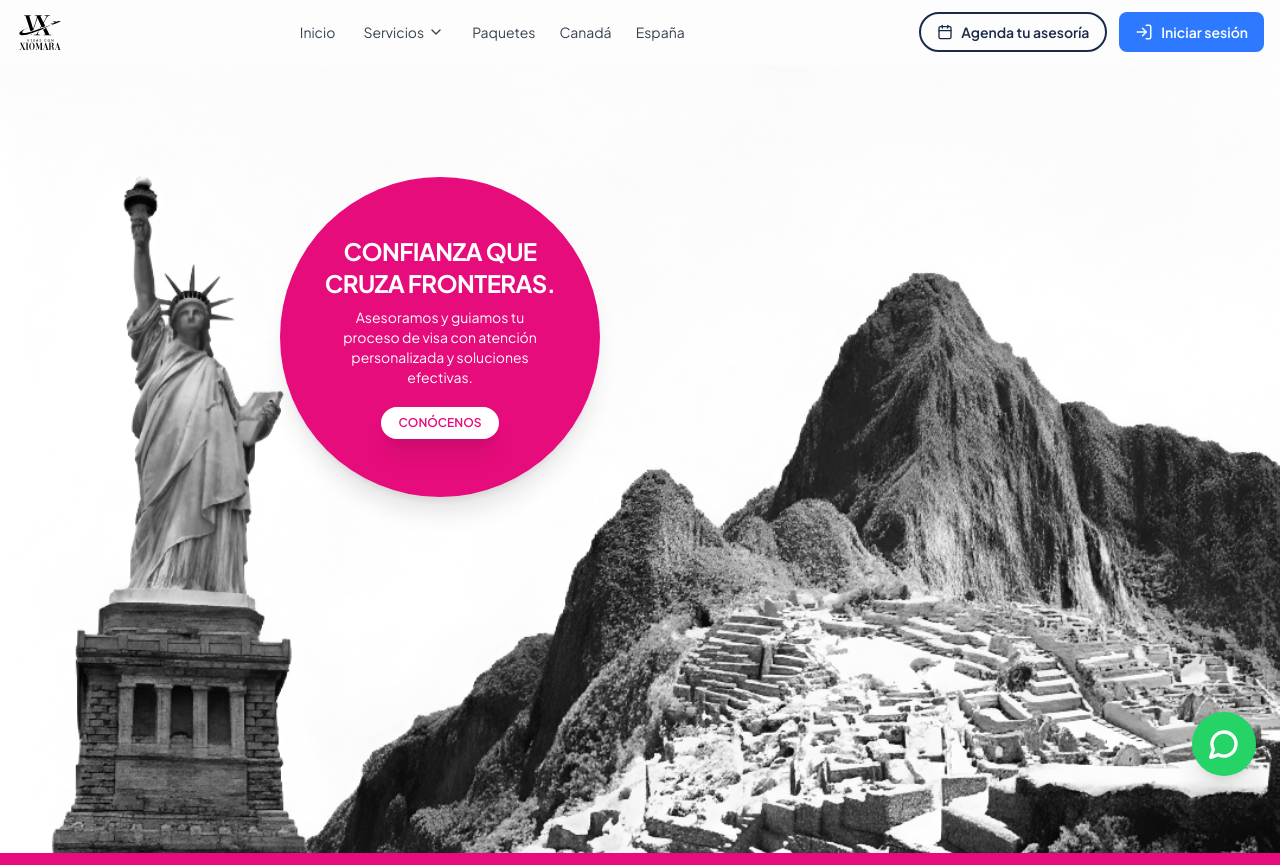
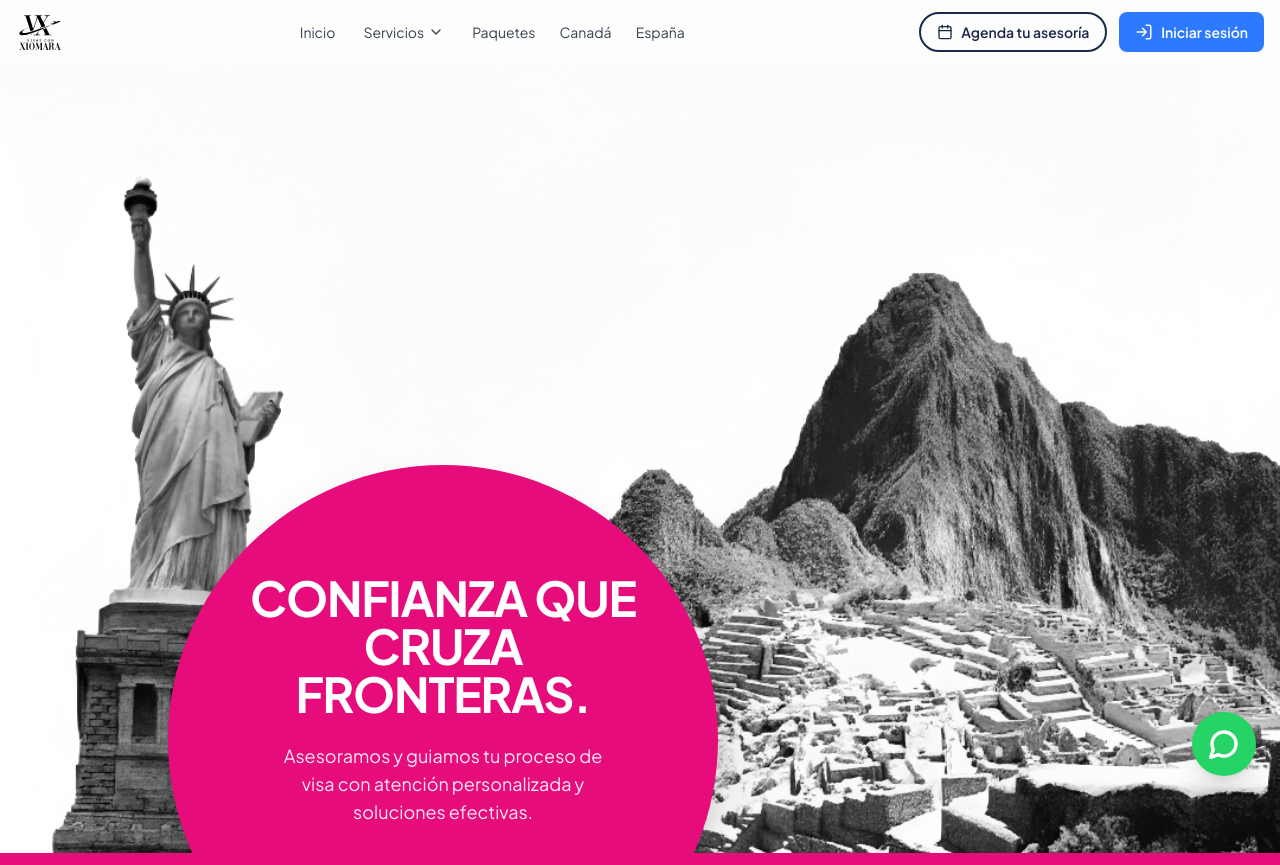
Before and after one commit to jpnorena96/visasconxiomara.com, a React (Vite) app: page / in a window 1280 px wide. Built offline with nearby package versions, Linux system fonts and the light colour scheme; no server answers.

Commit message:
Resize Hero circle to be larger and overlap mountain footer

```diff
--- a/src/pages/public/HeroXiomara.jsx
+++ b/src/pages/public/HeroXiomara.jsx
@@ -22,30 +22,38 @@ export default function HeroXiomara() {
             aria-hidden
             className="
               absolute
-              left-1/2 -translate-x-1/2 md:left-[20%] md:translate-x-0
-              top-24 md:top-28
+              left-1/2 -translate-x-1/2 md:translate-x-0
+              md:left-16 lg:left-32
+              top-[15%] md:top-1/2 md:-translate-y-1/2
               flex flex-col items-center justify-center
-              p-3 sm:p-5 md:p-6
-              w-[220px] h-[220px] sm:w-[270px] sm:h-[270px] lg:w-[320px] lg:h-[320px]
-              rounded-full bg-xiomara-pink shadow-xl transition-all duration-300 ease-out
-              animate-slideInUp
+              p-6 sm:p-10
+              w-[300px] h-[300px] sm:w-[400px] sm:h-[400px] lg:w-[550px] lg:h-[550px]
+              rounded-full bg-xiomara-pink shadow-2xl transition-all duration-500 ease-out
+              animate-slideInUp z-40
             "
           >
-            {/* Texto principal reducido */}
-            <h1 className="text-base sm:text-xl md:text-2xl font-bold uppercase text-white tracking-tight leading-snug text-center px-2">
+            {/* Texto principal aumentado */}
+            <h1 className="text-2xl sm:text-3xl lg:text-5xl font-bold uppercase text-white tracking-tight leading-none text-center px-4">
               Confianza que <br /> <span className="text-white">cruza fronteras.</span>
             </h1>
 
-            {/* Subtítulo más compacto */}
-            <p className="mt-2 text-[10px] sm:text-xs md:text-sm text-white max-w-[200px] mx-auto leading-tight text-center">
+            {/* Subtítulo más legible */}
+            <p className="mt-4 sm:mt-6 text-sm sm:text-base lg:text-lg text-white max-w-[260px] sm:max-w-[340px] mx-auto leading-tight text-center font-medium opacity-90">
               Asesoramos y guiamos tu proceso de visa con atención personalizada y soluciones efectivas.
             </p>
 
             {/* Botón proporcional */}
-            <div className="mt-3 sm:mt-4 md:mt-5">
+            <div className="mt-6 sm:mt-8">
               <Link
                 to="/servicios"
-                className="inline-flex items-center justify-center h-7 sm:h-8 px-3 sm:px-4 rounded-full text-xiomara-pink font-semibold bg-white hover:bg-white/90 transition shadow-xl border-2 border-white text-[10px] sm:text-xs"
+                className="
+                  inline-flex items-center justify-center
+                  h-10 sm:h-12 px-6 sm:px-8
+                  rounded-full bg-white text-xiomara-pink
+                  font-bold text-sm sm:text-base tracking-wide
+                  hover:bg-gray-50 hover:scale-105 hover:shadow-lg
+                  transition-all duration-300 border-2 border-transparent
+                "
               >
                 CONÓCENOS
               </Link>
```
